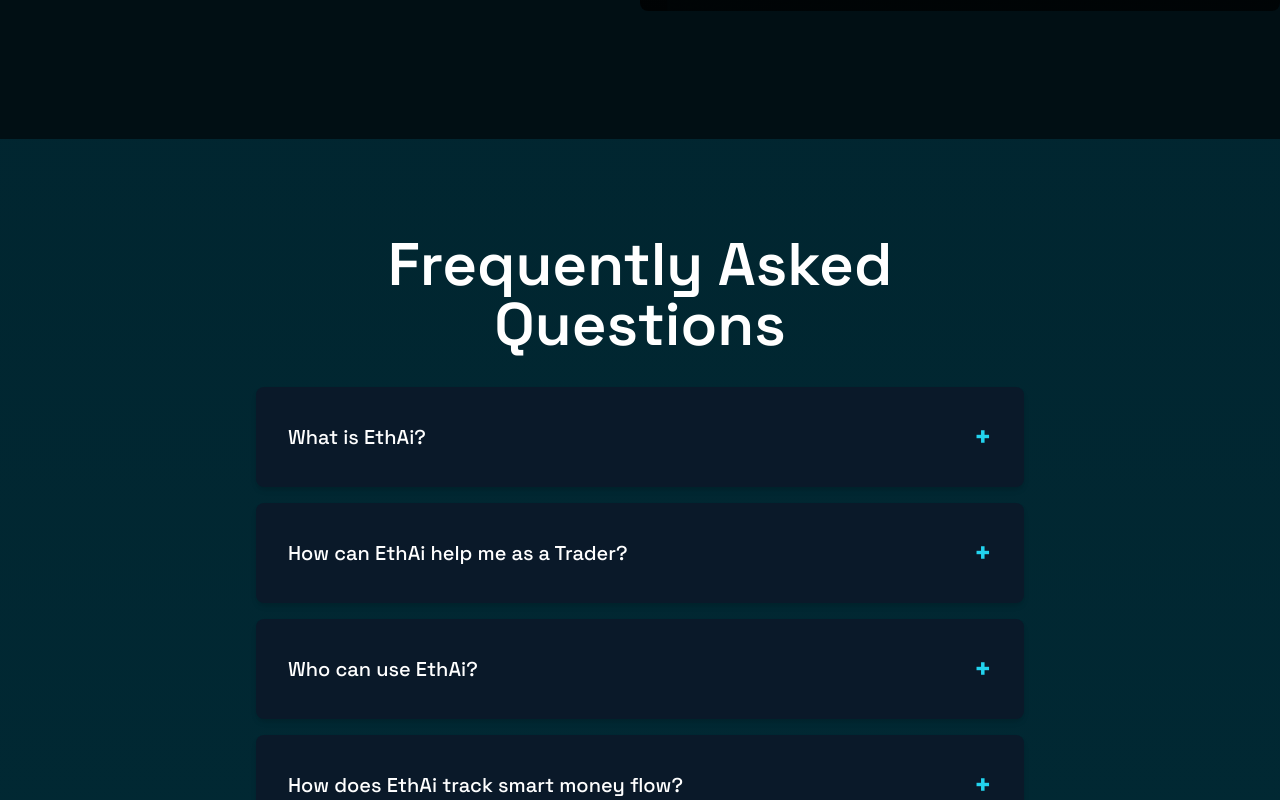
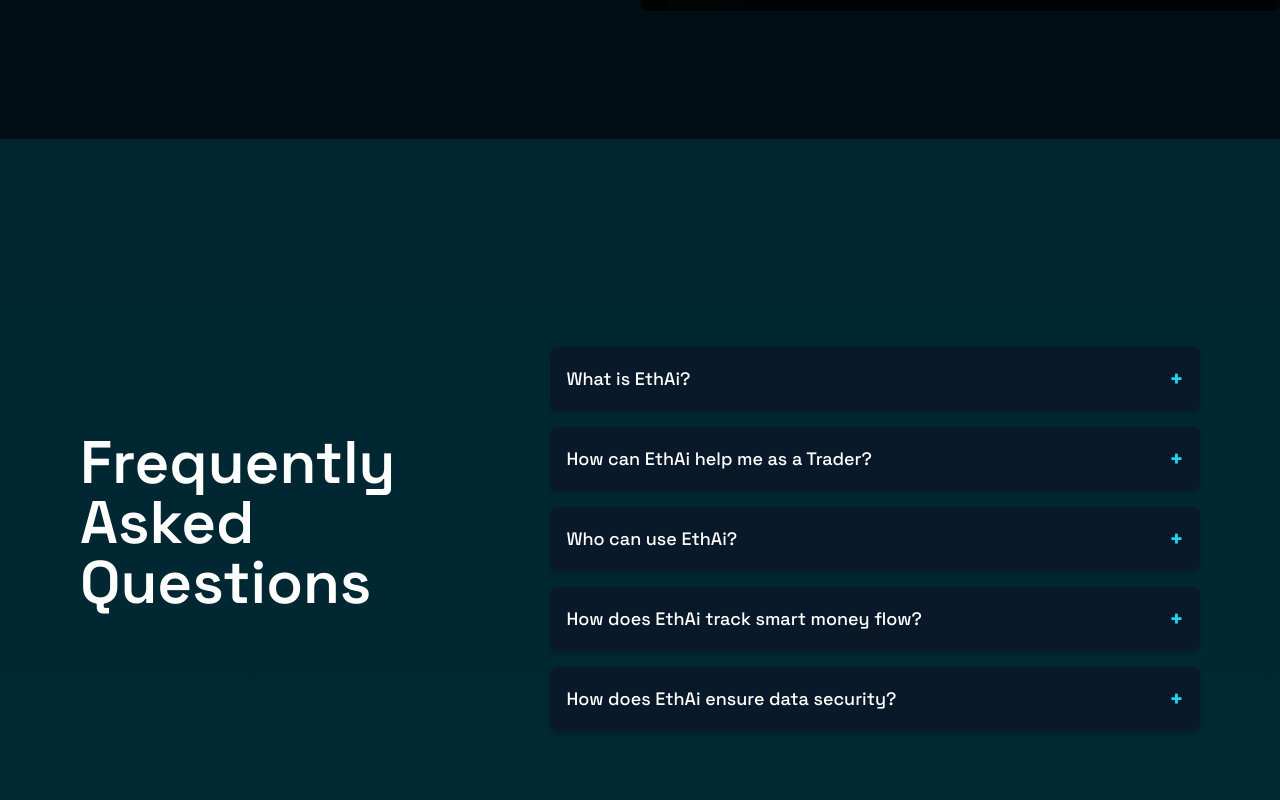
Before and after one commit to LataBansavade/LataBansavade_FrontendDeveloper, a React (Vite) app: page / in a window 1280 px wide. Shown: the part 5440-6240 px from the top of the page. Built offline with nearby package versions, Linux system fonts and the light colour scheme.

Commit message:
Update FAQ.tsx

```diff
--- a/src/components/FAQ.tsx
+++ b/src/components/FAQ.tsx
@@ -21,24 +21,21 @@
   };
 
   return (
-    <div className="text-white min-h-screen flex justify-center items-center px-4 py-20 sm:py-24">
-      <div className="w-full max-w-3xl">
-        <h2 className="text-4xl sm:text-5xl md:text-6xl font-semibold text-center mb-8">
-          Frequently Asked Questions
-        </h2>
-        <div className="space-y-4">
+    <div className=" text-white min-h-screen flex justify-around items-center p-20">
+      <h2 className="text-6xl font-semibold mb-8">Frequently Asked Questions</h2>
+      <div className="space-y-4 max-w-3xl w-full">
         {faqData.map((item, index) => (
           <div
             key={index}
-              className="bg-[#0A1929] p-6 sm:p-8 rounded-lg shadow-md transition-all"
+            className="bg-[#0A1929] p-4 rounded-lg shadow-md transition-all"
           >
             <div
               className="flex justify-between items-center cursor-pointer"
               onClick={() => toggleFAQ(index)}
             >
-                <h3 className="text-sm sm:text-lg md:text-xl font-medium">{item.question}</h3>
+              <h3 className="text-lg font-medium">{item.question}</h3>
               <span
-                  className={`text-cyan-400 font-bold text-xl sm:text-2xl md:text-3xl transition-transform ${
+                className={`text-cyan-400 font-bold text-2xl transition-transform ${
                   activeIndex === index ? "rotate-45" : "rotate-0"
                 }`}
               >
@@ -46,11 +43,10 @@
               </span>
             </div>
             {activeIndex === index && (
-                <p className="mt-4 text-gray-400 text-sm sm:text-base md:text-lg">{item.answer}</p>
+              <p className="mt-4 text-gray-400">{item.answer}</p>
             )}
           </div>
         ))}
-        </div>
       </div>
     </div>
   );
```
Lines whose indentation alone changed are shown as unchanged.
